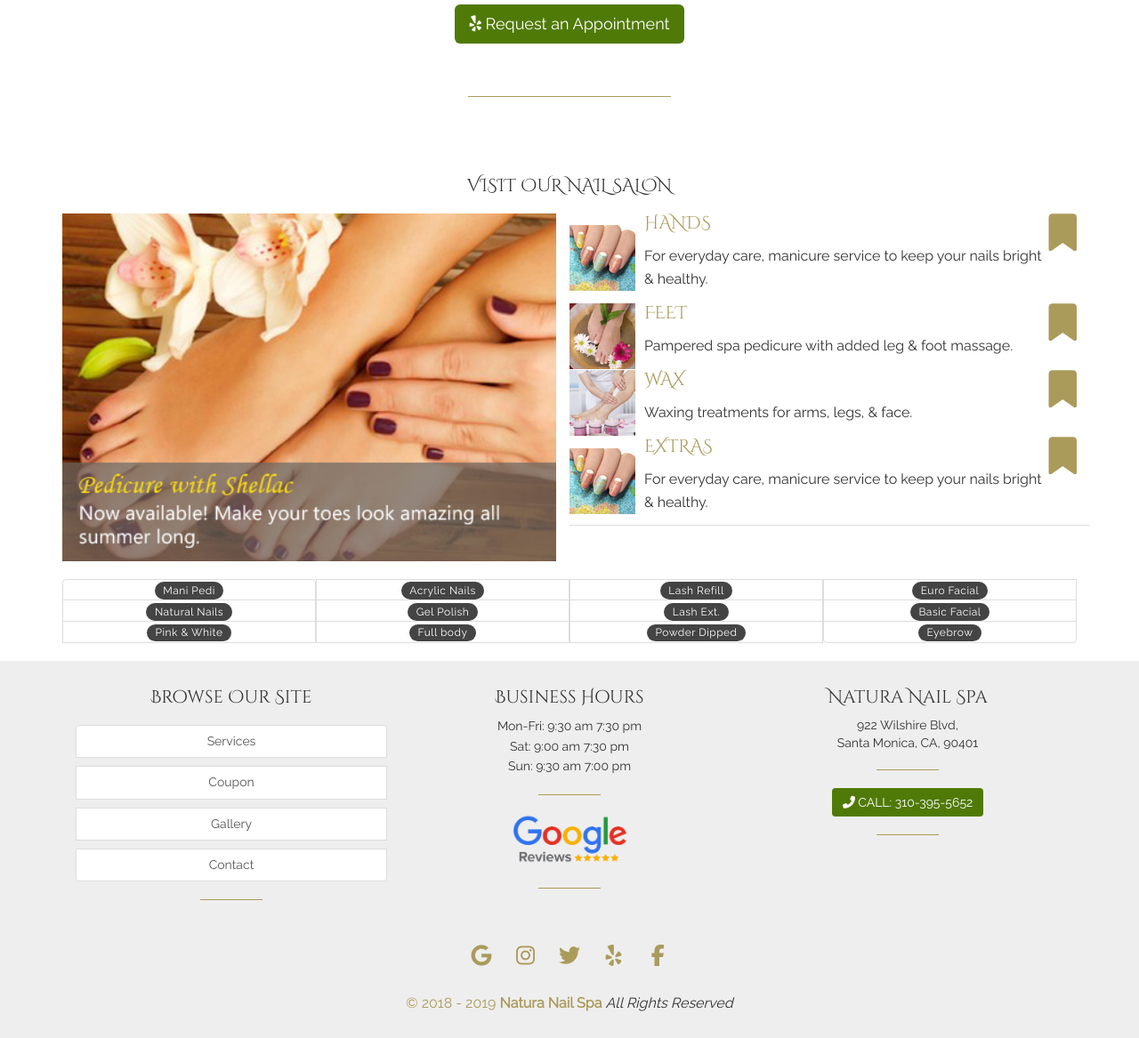
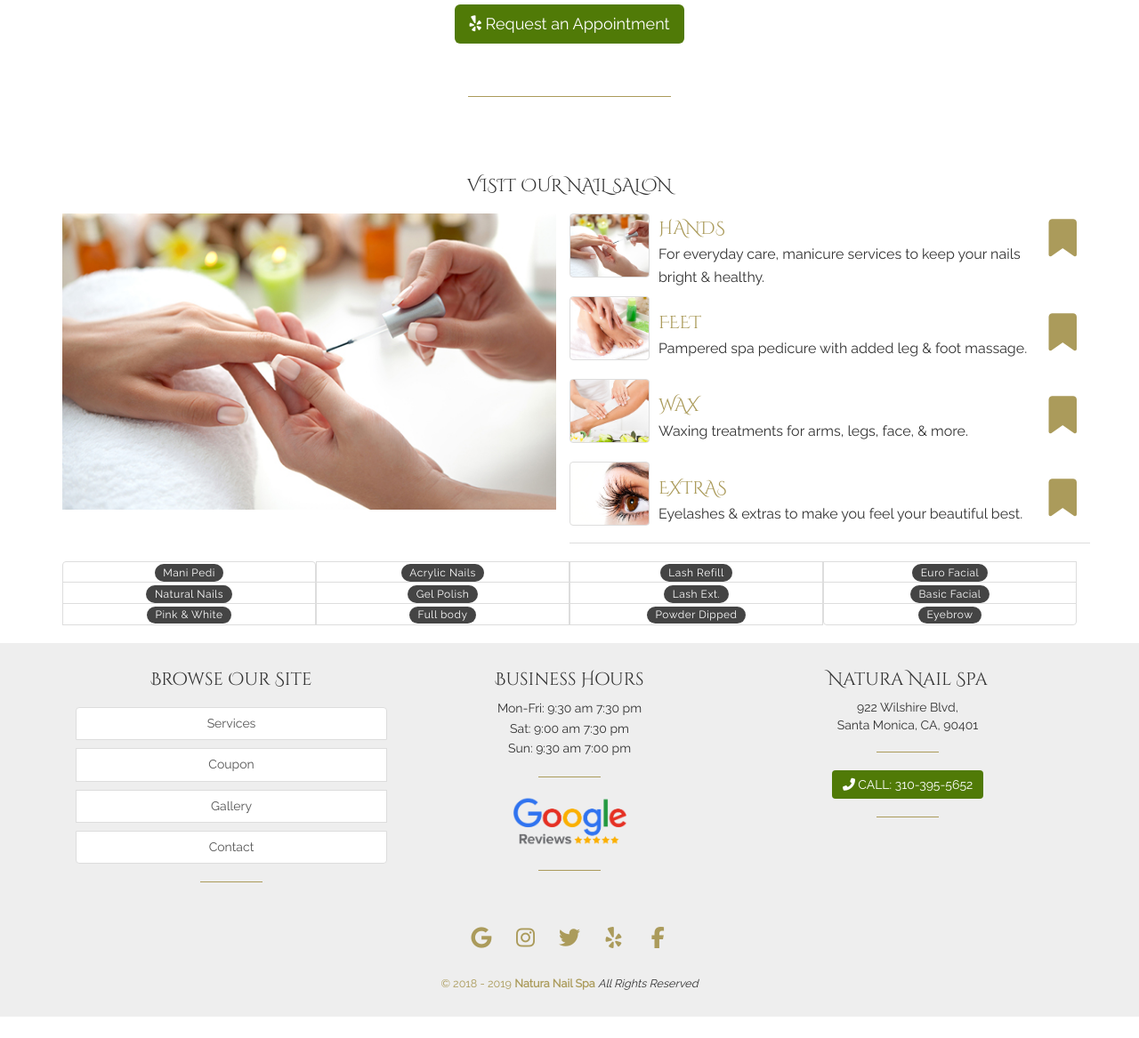
Before and after one commit to dravenmidnight/922nails, a PHP site: page /index.php in a window 1280 px wide. Shown: the part 1139-2306 px from the top of the page at 89% size. After the commit the page ends 2282 px from the top, so only its background shows below. Run offline with PHP 8.4, Linux system fonts and the light colour scheme; some libraries are stand-ins or nearby versions.

Commit message:
Updates services panel on home page.

```diff
--- a/assets/php/footer.php
+++ b/assets/php/footer.php
@@ -57,11 +57,6 @@
 				border-top-color: var(--a-gold);
 			}
 			</style>
-
-			<!-- <p class="biz-phone text-center mb-20">
-				<a class="btn btn-primary btn-md" target="_blank" href="tel:3103955652" rel="noreferrer">
-					CALL: 310-395-5652</a>
-			</p> -->
 			<?php include 'biz-phone.php'; ?>
 
 			<hr>
@@ -72,25 +67,27 @@
 <div class="container">
 <?php include 'social.php'; ?>
 
+<style>
+	.fs-90 {
+		font-size: 90%;
+	}
+</style>
 	<hr class="hidden-lg hidden-md">
 	<div class="copyright-info mb-30">
-		<p>
+		<p class="fs-90">
 			<a href="/">
 				© 2018 - 2019 <b>Natura Nail Spa</b>
 			</a>
 			<i>All Rights Reserved</i>
 		</p>
 	</div>
+
 	<a class="sr-only" href="https://naturanailspa.com/"
-		title="Santa Monica Nail Salon"
-		rel="noreferrer"
-		target="_blank">
+		title="Santa Monica Nail Salon">
 		<h5>Santa Monica Nail Salon</h5>
 	</a>
 	<a class="sr-only" href="https://naturanailspa.com/"
-		title="Nail Salon Santa Monica"
-		rel="noreferrer"
-		target="_blank">
+		title="Nail Salon Santa Monica">
 		<h6>Nail Salon 90401</h6>
 	</a>
 </div>
--- a/assets/php/services-tab.php
+++ b/assets/php/services-tab.php
@@ -1,3 +1,38 @@
+<style>
+.tile {
+  background-size: cover;
+  background-position: center center;
+  background-repeat: no-repeat;
+  display: block;
+  font-size: 80%:
+}
+.tile.full-size {
+  width: 100%;
+}
+.tile.thumbnail {
+  height: 72px;
+  width: 90px;
+}
+.bg-hands {
+  background-image: url(<?php echo $aPATH ?>img/_hands-600x360.jpg);
+}
+.bg-feet {
+  background-image: url(<?php echo $aPATH ?>img/_feet-600x360.jpg);
+}
+.bg-wax {
+  background-image: url(<?php echo $aPATH ?>img/_waxing-600x360.jpg);
+}
+.bg-extras {
+  background-image: url(<?php echo $aPATH ?>img/_eyes-extras-600x360.jpg);
+}
+a.thumbnail.active, a.thumbnail:focus, a.thumbnail:hover {
+  border-color: var(--a-gold) !important;
+}
+li[role=presentation] p {
+  margin: 0;
+}
+</style>
+
 <div class="mb-20 text-center">
 	<h3>
 		VISIT OUR NAIL SALON
@@ -5,23 +40,26 @@
 </div>
 <div class="row">
   <div class="tab-content col-lg-6 col-md-6">
-    <div role="tabpanel" class="tab-pane fade" id="hands">
-      <img src="<?php echo $aPATH ?>img/" class="img-responsive full-width"
-        alt="Services for your Hands">
+    <div role="tabpanel" class="tab-pane fade in active" id="hands">
+      <a href="/services/">
+        <img src="<?php echo $aPATH ?>img/_hands-600x360.jpg" class="img-responsive full-width" alt="Services for your Hands">
+      </a>
     </div>
-    <div role="tabpanel" class="tab-pane fade in active" id="feet">
+    <div role="tabpanel" class="tab-pane fade" id="feet">
       <a href="/services/">
-        <img src="<?php echo $aPATH ?>img/thumbs/3.jpg" class="img-responsive full-width"
+        <img src="<?php echo $aPATH ?>img/_feet-600x360.jpg" class="img-responsive full-width"
           alt="Services for your Feet">
       </a>
     </div>
     <div role="tabpanel" class="tab-pane fade" id="wax">
-      <img src="<?php echo $aPATH ?>img/" class="img-responsive full-width"
-        alt="Waxing Services">
+      <a href="/services/">
+        <img src="<?php echo $aPATH ?>img/_waxing-600x360.jpg" class="img-responsive full-width" alt="Waxing Services">
+      </a>
     </div>
     <div role="tabpanel" class="tab-pane fade" id="extras">
-      <img src="<?php echo $aPATH ?>img/" class="img-responsive full-width"
-        alt="Eyelashes & Extras">
+      <a href="/services/">
+        <img src="<?php echo $aPATH ?>img/_eyes-extras-600x360.jpg" class="img-responsive full-width" alt="Eyelashes & Extras">
+      </a>
     </div>
   </div>
 
@@ -29,8 +67,8 @@
   <ul class="nav nav-tabs col-lg-6 col-md-6 media-list nav-pills nav-stacked" role="tablist">
     <li role="presentation" class="active media">
       <div class="media-left">
-        <a href="#hands" aria-controls="hands" role="tab" data-toggle="tab">
-          <img class="media-object" src="<?php echo $aPATH ?>img/thumbs/c.jpg" alt="Refreshing Manicure services">
+        <a href="#hands" aria-controls="hands" role="tab" data-toggle="tab" class="tile thumbnail bg-hands">
+          <!-- <img class="media-object" src="<?php echo $aPATH ?>img/thumbs/c.jpg" alt="Refreshing Manicure services"> -->
         </a>
       </div>
       <div class="media-body">
@@ -41,15 +79,15 @@
           </h4>
         </a>
         <p>
-          For everyday care, manicure service to keep your nails bright &amp; healthy.
+          For everyday care, manicure services to keep your nails bright &amp; healthy.
         </p>
       </div>
     </li>
     <li role="presentation" class="media">
       <div class="media-left">
-      <a href="#feet" aria-controls="feet" role="tab" data-toggle="tab">
-          <img class="media-object" src="<?php echo $aPATH ?>img/thumbs/a.jpg"
-            alt="Deluxe Pedicure service with massage">
+      <a href="#feet" aria-controls="feet" role="tab" data-toggle="tab" class="tile thumbnail bg-feet">
+          <!-- <img class="media-object" src="<?php echo $aPATH ?>img/thumbs/a.jpg"
+            alt="Deluxe Pedicure service with massage"> -->
         </a>
       </div>
       <div class="media-body">
@@ -66,9 +104,9 @@
     </li>
     <li role="presentation" class="media">
       <div class="media-left">
-        <a href="#wax" aria-controls="wax" role="tab" data-toggle="tab">
-          <img class="media-object" src="<?php echo $aPATH ?>img/thumbs/waxing_service.jpg"
-            alt="Services for all your waxing needs">
+        <a href="#wax" aria-controls="wax" role="tab" data-toggle="tab" class="tile thumbnail bg-wax">
+          <!-- <img class="media-object" src="<?php echo $aPATH ?>img/thumbs/waxing_service.jpg"
+            alt="Services for all your waxing needs"> -->
         </a>
       </div>
       <div class="media-body">
@@ -79,15 +117,15 @@
         </h4>
         </a>
         <p>
-          Waxing treatments for arms, legs, &amp; face.
+          Waxing treatments for arms, legs, face, &amp; more.
         </p>
       </div>
     </li>
     <li role="presentation" class="media">
       <div class="media-left">
-      <a href="#extras" aria-controls="extras" role="tab" data-toggle="tab">
-          <img class="media-object" src="<?php echo $aPATH ?>img/thumbs/c.jpg"
-            alt="Manicures for every occasion">
+      <a href="#extras" aria-controls="extras" role="tab" data-toggle="tab" class="tile thumbnail bg-extras">
+          <!-- <img class="media-object" src="<?php echo $aPATH ?>img/thumbs/c.jpg"
+            alt="Manicures for every occasion"> -->
         </a>
       </div>
       <div class="media-body">
@@ -98,10 +136,9 @@
           </h4>
         </a>
         <p>
-          For everyday care, manicure service to keep your nails bright &amp; healthy.
+          Eyelashes &amp; extras to make you feel your beautiful best.
         </p>
       </div>
     </li>
   </ul>
-
 </div>
```
Also changed, not shown: assets/php/copyright.php (+6 -1 lines), assets/img/_eyes-extras-600x360.jpg (added), assets/img/_feet-600x360.jpg (added), assets/img/_hands-600x360.jpg (added), assets/img/_waxing-600x360.jpg (added).
